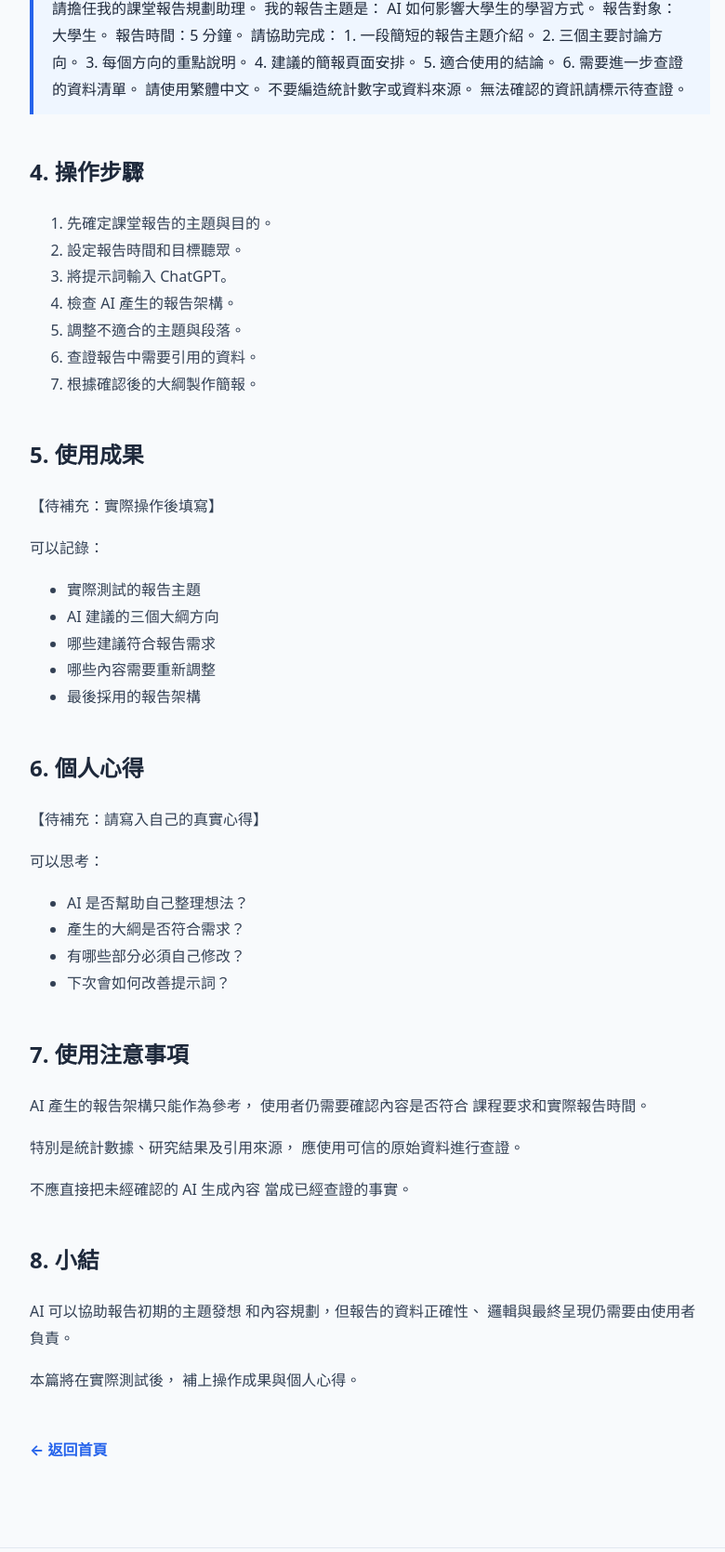
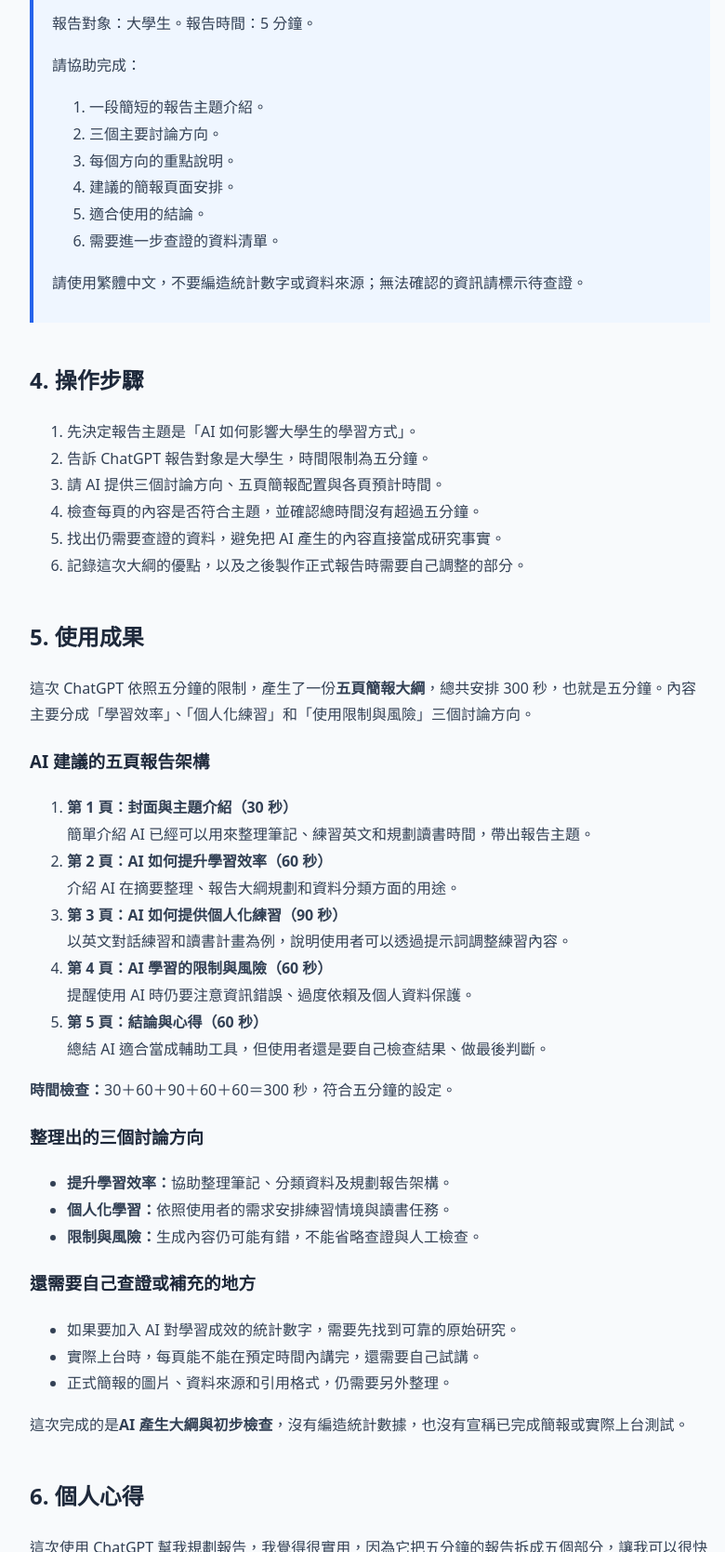
Before and after one commit to Wade1116/ai-learning-lab, a plain HTML site: page posts/ai-report.html in a window 1280 px wide. Shown: the part 1131-2800 px from the top of the page at 93% size, without its empty margins (242-1022 px from the left). Drawn offline with Linux system fonts and the light colour scheme.

Commit message:
Add real AI report planning experiment

```diff
--- a/posts/ai-report.html
+++ b/posts/ai-report.html
@@ -1,238 +1,114 @@
-
 <!DOCTYPE html>
 <html lang="zh-Hant">
-
 <head>
   <meta charset="UTF-8">
-  <meta name="viewport"
-        content="width=device-width, initial-scale=1.0">
-
-  <meta name="description"
-        content="介紹如何使用 AI 工具協助規劃課堂報告、整理大綱與準備簡報。">
-
+  <meta name="viewport" content="width=device-width, initial-scale=1.0">
+  <meta name="description" content="記錄使用 ChatGPT 規劃五分鐘課堂報告的實際測試，包括報告大綱、時間分配、檢查結果與個人心得。">
   <title>如何利用 AI 規劃報告 | AI Learning Lab</title>
-
-  <link rel="stylesheet"
-        href="../assets/css/style.css">
+  <link rel="stylesheet" href="../assets/css/style.css">
 </head>
-
 <body>
-
   <header class="site-header">
     <div class="container header-inner">
-
-      <a href="../index.html" class="brand">
-        ✦ AI Learning Lab
-      </a>
-
+      <a href="../index.html" class="brand">✦ AI Learning Lab</a>
       <nav class="nav" aria-label="主要導覽">
         <a href="../index.html">首頁</a>
         <a href="../index.html#articles">學習筆記</a>
         <a href="../index.html#about">關於網站</a>
       </nav>
-
     </div>
   </header>
 
   <main class="article">
-
     <header class="article-header">
-
-      <span class="eyebrow">
-        PROJECT · AI LEARNING
-      </span>
-
+      <span class="eyebrow">PROJECT · AI LEARNING</span>
       <h1>如何利用 AI 規劃報告</h1>
-
-      <p>
-        發布日期：
-        <time datetime="2026-11-12">
-          2026 年 11 月 12 日
-        </time>
-      </p>
-
+      <p>發布日期：<time datetime="2026-11-12">2026 年 11 月 12 日</time></p>
     </header>
 
     <div class="article-body">
-
       <h2>1. 學習目標</h2>
-
-      <p>
-        製作課堂報告時，
-        通常需要經過主題選擇、資料蒐集、
-        大綱規劃和簡報製作等階段。
-      </p>
-
-      <p>
-        本篇文章希望探索如何利用 AI
-        協助整理報告架構，
-        讓準備過程更有系統。
-      </p>
+      <p>製作課堂報告時，通常需要經過主題選擇、資料蒐集、大綱規劃和簡報製作等階段。如果沒有先安排好架構，很容易做到一半才發現內容太多，或是時間根本不夠。</p>
+      <p>這次我想測試能不能利用 AI 先規劃一份五分鐘的報告，讓我比較清楚每一頁要講什麼、時間要怎麼分配，之後再依照實際需求調整。</p>
 
       <h2>2. 使用的 AI 工具</h2>
-
-      <p>
-        本次選擇 ChatGPT
-        作為報告規劃的輔助工具。
-      </p>
-
-      <p>
-        可以嘗試利用 AI 協助：
-      </p>
-
-      <ul>
-        <li>發想報告主題</li>
-        <li>整理核心問題</li>
-        <li>建立報告大綱</li>
-        <li>安排簡報內容</li>
-        <li>設計結論與討論問題</li>
-      </ul>
-
-      <p>
-        實際使用模型版本：待補充。
-      </p>
+      <p>本次使用 <strong>ChatGPT（GPT-6）</strong> 協助規劃課堂報告。主要讓 AI 幫忙整理討論方向、安排簡報頁數、分配報告時間，以及列出需要另外查證的資料。</p>
+      <p>這次測試的是<strong>報告規劃階段</strong>，沒有實際製作完整簡報或上台報告，因此不能把大綱當成已完成的正式報告。</p>
 
       <h2>3. 實際使用的提示詞</h2>
-
-      <p>
-        以下是準備測試的報告規劃提示詞：
-      </p>
-
+      <p>我以「AI 如何影響大學生的學習方式」為主題，使用以下條件請 AI 規劃：</p>
       <blockquote>
-        請擔任我的課堂報告規劃助理。
-
-        我的報告主題是：
-        AI 如何影響大學生的學習方式。
-
-        報告對象：大學生。
-        報告時間：5 分鐘。
-
-        請協助完成：
-
-        1. 一段簡短的報告主題介紹。
-        2. 三個主要討論方向。
-        3. 每個方向的重點說明。
-        4. 建議的簡報頁面安排。
-        5. 適合使用的結論。
-        6. 需要進一步查證的資料清單。
-
-        請使用繁體中文。
-
-        不要編造統計數字或資料來源。
-        無法確認的資訊請標示待查證。
+        <p>請擔任我的課堂報告規劃助理。</p>
+        <p>我的報告主題是：AI 如何影響大學生的學習方式。</p>
+        <p>報告對象：大學生。報告時間：5 分鐘。</p>
+        <p>請協助完成：</p>
+        <ol>
+          <li>一段簡短的報告主題介紹。</li>
+          <li>三個主要討論方向。</li>
+          <li>每個方向的重點說明。</li>
+          <li>建議的簡報頁面安排。</li>
+          <li>適合使用的結論。</li>
+          <li>需要進一步查證的資料清單。</li>
+        </ol>
+        <p>請使用繁體中文，不要編造統計數字或資料來源；無法確認的資訊請標示待查證。</p>
       </blockquote>
 
       <h2>4. 操作步驟</h2>
-
       <ol>
-        <li>
-          先確定課堂報告的主題與目的。
-        </li>
-
-        <li>
-          設定報告時間和目標聽眾。
-        </li>
-
-        <li>
-          將提示詞輸入 ChatGPT。
-        </li>
-
-        <li>
-          檢查 AI 產生的報告架構。
-        </li>
-
-        <li>
-          調整不適合的主題與段落。
-        </li>
-
-        <li>
-          查證報告中需要引用的資料。
-        </li>
-
-        <li>
-          根據確認後的大綱製作簡報。
-        </li>
+        <li>先決定報告主題是「AI 如何影響大學生的學習方式」。</li>
+        <li>告訴 ChatGPT 報告對象是大學生，時間限制為五分鐘。</li>
+        <li>請 AI 提供三個討論方向、五頁簡報配置與各頁預計時間。</li>
+        <li>檢查每頁的內容是否符合主題，並確認總時間沒有超過五分鐘。</li>
+        <li>找出仍需要查證的資料，避免把 AI 產生的內容直接當成研究事實。</li>
+        <li>記錄這次大綱的優點，以及之後製作正式報告時需要自己調整的部分。</li>
       </ol>
 
       <h2>5. 使用成果</h2>
+      <p>這次 ChatGPT 依照五分鐘的限制，產生了一份<strong>五頁簡報大綱</strong>，總共安排 300 秒，也就是五分鐘。內容主要分成「學習效率」、「個人化練習」和「使用限制與風險」三個討論方向。</p>
 
-      <p>
-        【待補充：實際操作後填寫】
-      </p>
+      <h3>AI 建議的五頁報告架構</h3>
+      <ol>
+        <li><strong>第 1 頁：封面與主題介紹（30 秒）</strong><br>簡單介紹 AI 已經可以用來整理筆記、練習英文和規劃讀書時間，帶出報告主題。</li>
+        <li><strong>第 2 頁：AI 如何提升學習效率（60 秒）</strong><br>介紹 AI 在摘要整理、報告大綱規劃和資料分類方面的用途。</li>
+        <li><strong>第 3 頁：AI 如何提供個人化練習（90 秒）</strong><br>以英文對話練習和讀書計畫為例，說明使用者可以透過提示詞調整練習內容。</li>
+        <li><strong>第 4 頁：AI 學習的限制與風險（60 秒）</strong><br>提醒使用 AI 時仍要注意資訊錯誤、過度依賴及個人資料保護。</li>
+        <li><strong>第 5 頁：結論與心得（60 秒）</strong><br>總結 AI 適合當成輔助工具，但使用者還是要自己檢查結果、做最後判斷。</li>
+      </ol>
+      <p><strong>時間檢查：</strong>30＋60＋90＋60＋60＝300 秒，符合五分鐘的設定。</p>
 
-      <p>
-        可以記錄：
-      </p>
-
+      <h3>整理出的三個討論方向</h3>
       <ul>
-        <li>實際測試的報告主題</li>
-        <li>AI 建議的三個大綱方向</li>
-        <li>哪些建議符合報告需求</li>
-        <li>哪些內容需要重新調整</li>
-        <li>最後採用的報告架構</li>
+        <li><strong>提升學習效率：</strong>協助整理筆記、分類資料及規劃報告架構。</li>
+        <li><strong>個人化學習：</strong>依照使用者的需求安排練習情境與讀書任務。</li>
+        <li><strong>限制與風險：</strong>生成內容仍可能有錯，不能省略查證與人工檢查。</li>
       </ul>
 
+      <h3>還需要自己查證或補充的地方</h3>
+      <ul>
+        <li>如果要加入 AI 對學習成效的統計數字，需要先找到可靠的原始研究。</li>
+        <li>實際上台時，每頁能不能在預定時間內講完，還需要自己試講。</li>
+        <li>正式簡報的圖片、資料來源和引用格式，仍需要另外整理。</li>
+      </ul>
+      <p>這次完成的是<strong>AI 產生大綱與初步檢查</strong>，沒有編造統計數據，也沒有宣稱已完成簡報或實際上台測試。</p>
+
       <h2>6. 個人心得</h2>
-
-      <p>
-        【待補充：請寫入自己的真實心得】
-      </p>
-
-      <p>
-        可以思考：
-      </p>
-
-      <ul>
-        <li>AI 是否幫助自己整理想法？</li>
-        <li>產生的大綱是否符合需求？</li>
-        <li>有哪些部分必須自己修改？</li>
-        <li>下次會如何改善提示詞？</li>
-      </ul>
+      <p>這次使用 ChatGPT 幫我規劃報告，我覺得很實用，因為它把五分鐘的報告拆成五個部分，讓我可以很快知道每一頁大概要放什麼內容，也比較不會一開始就不知道要從哪裡做起。</p>
+      <p>我覺得最有幫助的地方，就是 AI 不只給我幾個標題，還有幫我安排每一頁的時間。像第三頁的個人化練習安排了 90 秒，其他頁面則依照內容分配 30 秒或 60 秒，這樣整份報告的架構就比較清楚。</p>
+      <p>不過我也知道，AI 產生的大綱不代表可以直接拿去報告。像是統計資料、研究來源和實際講話的速度，還是需要自己確認。這次讓我比較了解 AI 可以先幫忙把想法整理成有順序的架構，但最後內容適不適合，還是要自己判斷和修改。</p>
 
       <h2>7. 使用注意事項</h2>
-
-      <p>
-        AI 產生的報告架構只能作為參考，
-        使用者仍需要確認內容是否符合
-        課程要求和實際報告時間。
-      </p>
-
-      <p>
-        特別是統計數據、研究結果及引用來源，
-        應使用可信的原始資料進行查證。
-      </p>
-
-      <p>
-        不應直接把未經確認的 AI 生成內容
-        當成已經查證的事實。
-      </p>
+      <p>AI 產生的報告架構可以作為起點，但內容是否符合課程要求、時間是否合理，都需要使用者自己確認。若正式報告需要引用研究、統計或新聞資料，應查找可靠來源，不可以直接使用未經確認的 AI 敘述。</p>
+      <p>此外，五分鐘的時間分配目前只是規劃結果，真正上台前仍需要試講並依實際速度調整。</p>
 
       <h2>8. 小結</h2>
+      <p>這次測試已完成五頁報告架構與時間分配。對我來說，AI 最實用的是先把報告拆成清楚的步驟，讓後續準備比較有方向；但資料查證、內容修改和正式呈現，仍然要由自己完成。</p>
 
-      <p>
-        AI 可以協助報告初期的主題發想
-        和內容規劃，但報告的資料正確性、
-        邏輯與最終呈現仍需要由使用者負責。
-      </p>
-
-      <p>
-        本篇將在實際測試後，
-        補上操作成果與個人心得。
-      </p>
-
-      <a class="back-link" href="../index.html">
-        ← 返回首頁
-      </a>
-
+      <a class="back-link" href="../index.html">← 返回首頁</a>
     </div>
-
   </main>
 
   <footer class="site-footer">
-    <div class="container">
-      <p>© 2026 AI Learning Lab.</p>
-    </div>
+    <div class="container"><p>© 2026 AI Learning Lab.</p></div>
   </footer>
-
 </body>
 </html>
```
